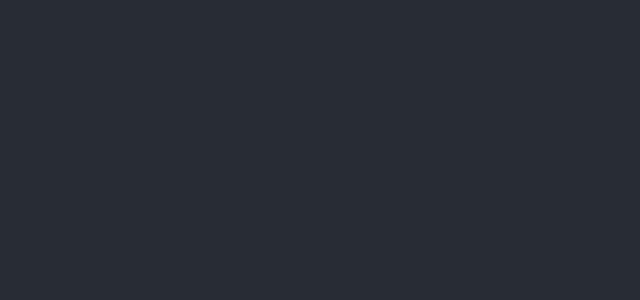
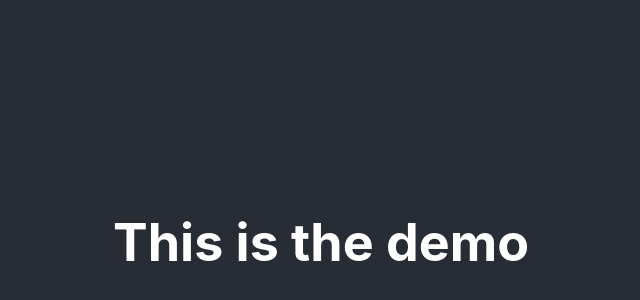
Before and after one commit to Harshak-1744/Codedamn-Front-End, a React (Create React App) app in the folder React-Projects/project-6/: page / in a window 1280 px wide. Shown: the part 158-458 px from the top of the page, without its empty margins (319-959 px from the left). Built offline with nearby package versions, Linux system fonts and the light colour scheme.

Commit message:
modified:   React-Projects/project-6/src/App.js

```diff
--- a/React-Projects/project-6/src/App.js
+++ b/React-Projects/project-6/src/App.js
@@ -1,11 +1,11 @@
-import logo from './logo.svg';
 import './App.css';
+import Game from './components/Game';
 
 function App() {
   return (
     <div className="App">
       <header className="App-header">
-
+        <Game />
       </header>
     </div>
   );
```
